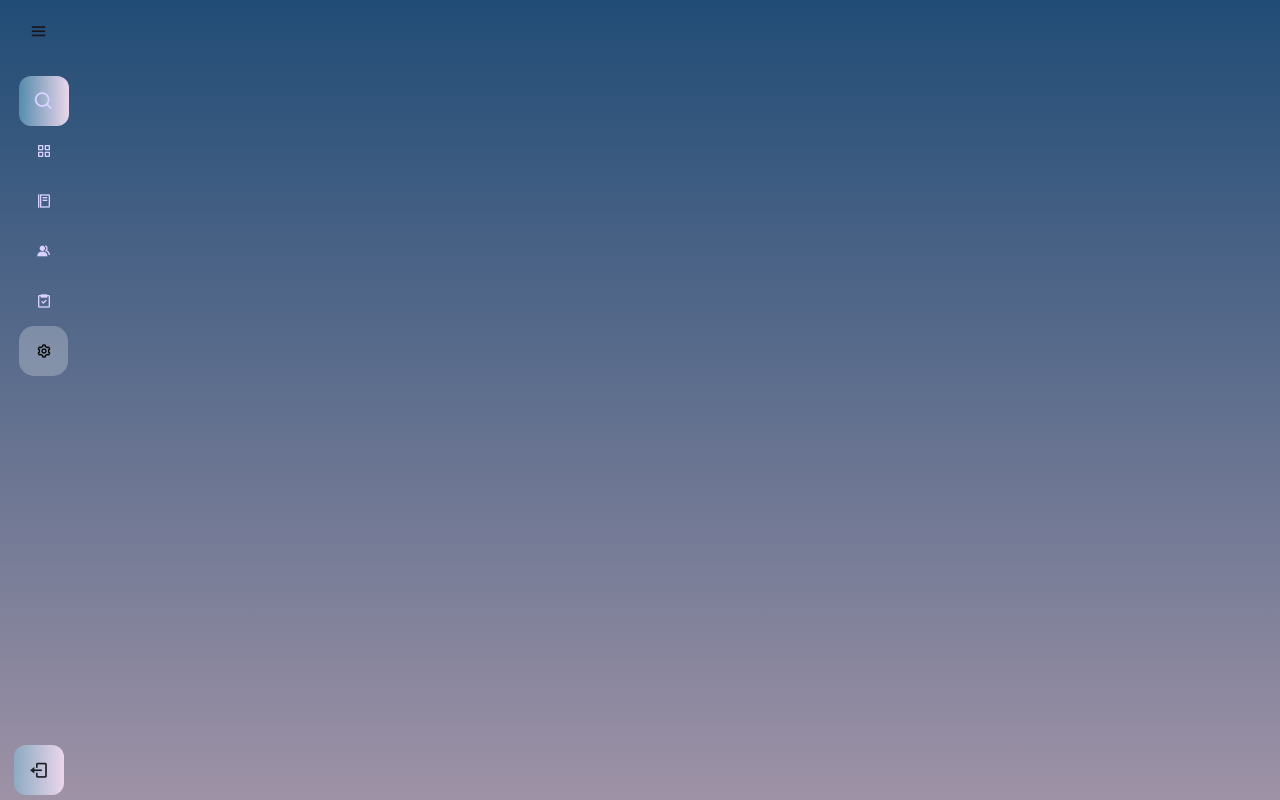
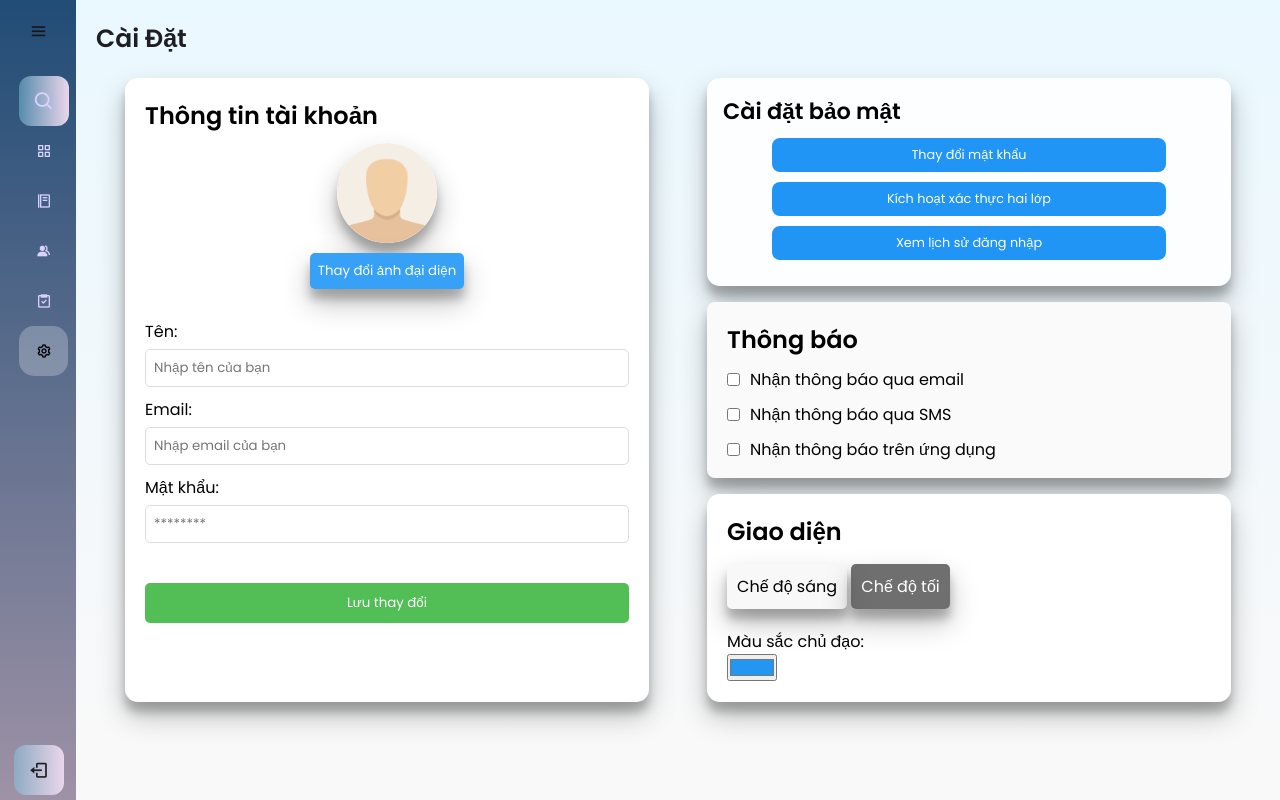
Before and after one commit to HoHuDooX/CoffeeShop, a plain HTML site: page caidat.html in a window 1280 px wide. Drawn offline with nearby package versions, Linux system fonts and the light colour scheme.

Commit message:
add setting without js

```diff
--- a/caidat.css
+++ b/caidat.css
@@ -0,0 +1,225 @@
+/* Cai dat */
+.home_content {
+  position: absolute;
+  height: 100%;
+  width: calc(100% - 76px);
+  left: 76px;
+  transition: all 0.5s ease;
+  padding: 20px;
+  overflow-y: auto;
+  background: linear-gradient(to bottom, #eaf8ff, rgb(250, 249, 249));
+}
+.home_content .text {
+  font-size: 25px;
+  font-weight: 600;
+  color: #1f1e25;
+  margin-bottom: 20px;
+  padding: 0px;
+}
+.home_content .content {
+  display: flex;
+  flex-wrap: wrap;
+  justify-content: space-around;
+}
+.home_content .account {
+  width: 45%;
+}
+.home_content .else-setting {
+  display: flex;
+  flex-direction: column;
+  width: 45%;
+}
+/* avatar */
+.avatar-wrapper {
+  display: flex;
+  flex-direction: column;
+  align-items: center;
+  margin-bottom: 20px;
+}
+
+#avatar-img {
+  width: 100px;
+  height: 100px;
+  border-radius: 50%;
+  object-fit: cover;
+  margin-bottom: 10px;
+  box-shadow: rgba(0, 0, 0, 0.25) 0px 14px 28px,
+    rgba(0, 0, 0, 0.22) 0px 10px 10px;
+}
+
+#change-avatar-btn {
+  padding: 8px;
+  background-color: #37a1f7;
+  box-shadow: rgba(0, 0, 0, 0.25) 0px 14px 28px,
+    rgba(0, 0, 0, 0.22) 0px 10px 10px;
+  color: white;
+  border: none;
+  border-radius: 5px;
+  cursor: pointer;
+}
+#change-avatar-btn:hover {
+  background-color: #5eb2f7;
+  color: rgb(255, 255, 255);
+}
+/*  */
+
+.account-info {
+  padding: 20px;
+  background-color: #ffffff;
+  border-radius: 0.8rem;
+  width: 100%;
+  box-shadow: rgba(0, 0, 0, 0.25) 0px 14px 28px,
+    rgba(0, 0, 0, 0.22) 0px 10px 10px;
+  height: 39rem;
+}
+.account-info h2 {
+  font-size: 24px;
+  margin-bottom: 10px;
+}
+.account-info form {
+  display: flex;
+  flex-direction: column;
+}
+.account-info label {
+  margin-top: 10px;
+  font-size: 16px;
+}
+.account-info input {
+  padding: 8px;
+  margin-top: 5px;
+  border-radius: 5px;
+  border: 1px solid #ddd;
+}
+.account-info button[type="submit"] {
+  margin-top: 2.5rem;
+  padding: 10px;
+  background-color: #52bf56;
+  color: white;
+  border: none;
+  border-radius: 5px;
+  cursor: pointer;
+}
+
+.account-info button:hover {
+  background-color: #80e583;
+  color: rgb(245, 241, 241);
+}
+/*  */
+.security-settings {
+  padding: 1rem;
+  background-color: #fdfeff;
+  border-radius: 0.8rem;
+  margin-top: 0;
+  width: 100%;
+  height: 13rem;
+  box-shadow: rgba(0, 0, 0, 0.25) 0px 14px 28px,
+    rgba(0, 0, 0, 0.22) 0px 10px 10px;
+}
+.security-settings h2 {
+  font-size: 1.4rem;
+  margin-bottom: 10px;
+}
+.security-settings button {
+  display: block;
+  width: 80%;
+  padding: 0.5rem;
+  margin: 10px auto;
+  background-color: #2195f5;
+  color: white;
+  border: none;
+  border-radius: 0.5rem;
+  cursor: pointer;
+  font-size: 0.8rem;
+}
+.security-settings button:hover {
+  background-color: #5eb2f7;
+  color: rgb(255, 255, 255);
+}
+/*  */
+.notification-settings {
+  padding: 20px;
+  background-color: #fafafa;
+  border-radius: 8px;
+  margin-top: 1rem;
+  box-shadow: rgba(0, 0, 0, 0.25) 0px 14px 28px,
+    rgba(0, 0, 0, 0.22) 0px 10px 10px;
+  height: 11rem;
+}
+.notification-settings h2 {
+  font-size: 24px;
+  margin-bottom: 10px;
+}
+.notification-settings label {
+  display: flex;
+  align-items: center;
+  font-size: 16px;
+  margin-top: 10px;
+}
+.notification-settings input[type="checkbox"] {
+  margin-right: 10px;
+}
+/*  */
+.appearance-settings {
+  padding: 20px;
+  background-color: #ffffff;
+  border-radius: 0.8rem;
+  margin-top: 1rem;
+  box-shadow: rgba(0, 0, 0, 0.25) 0px 14px 28px,
+    rgba(0, 0, 0, 0.22) 0px 10px 10px;
+  height: 13rem;
+}
+.appearance-settings h2 {
+  font-size: 24px;
+  margin-bottom: 10px;
+}
+.appearance-settings button {
+  padding: 10px;
+  margin: 5px 0;
+  background-color: #f8f8f8;
+  color: black;
+  border: none;
+  border-radius: 5px;
+  cursor: pointer;
+  font-size: 16px;
+  box-shadow: rgba(0, 0, 0, 0.25) 0px 14px 28px,
+    rgba(0, 0, 0, 0.22) 0px 10px 10px;
+}
+.appearance-settings button:hover {
+  background-color: #ffffff;
+}
+.appearance-settings .dark:hover {
+  background-color: #191919c2;
+}
+.appearance-settings label {
+  font-size: 16px;
+  display: block;
+  margin-top: 15px;
+}
+
+.appearance-settings .dark {
+  background-color: #434242c2;
+  color: #ffffff;
+}
+@media (max-width: 768px) {
+  .home_content .account {
+    width: 90%;
+  }
+  .home_content .else-setting {
+    margin-top: 1rem;
+    width: 90%;
+  }
+  .security-settings {
+    height: 16rem;
+  }
+  .notification-settings {
+    height: 16rem;
+  }
+  .appearance-settings {
+    height: 16rem;
+  }
+}
+@media (max-width: 360px) {
+  .security-settings {
+    height: 18rem;
+  }
+}
--- a/caidat.html
+++ b/caidat.html
@@ -30,7 +30,7 @@
       rel="stylesheet"
     />
     <script src="https://cdn.jsdelivr.net/npm/chart.js"></script>
-    <link rel="stylesheet" href="menu_dashboard.css" />
+    <link rel="stylesheet" href="caidat.css" />
     <link rel="stylesheet" href="nav.css" />
 
     <title>CoffeeShop</title>
@@ -112,5 +112,95 @@
       </div>
     </div>
     <!--  -->
+    <div class="home_content">
+      <div class="text">Cài Đặt</div>
+      <div class="content">
+        <div class="account">
+          <section class="account-info">
+            <h2>Thông tin tài khoản</h2>
+
+            <!-- Khung ảnh đại diện -->
+            <div class="avatar-wrapper">
+              <img src="./img/profile.jpg" alt="Avatar" id="avatar-img" />
+              <input
+                type="file"
+                id="avatar-input"
+                accept="image/*"
+                style="display: none"
+              />
+              <button type="button" id="change-avatar-btn">
+                Thay đổi ảnh đại diện
+              </button>
+            </div>
+
+            <!-- Thông tin tài khoản -->
+            <form>
+              <label for="name">Tên:</label>
+              <input
+                type="text"
+                id="name"
+                name="name"
+                placeholder="Nhập tên của bạn"
+              />
+
+              <label for="email">Email:</label>
+              <input
+                type="email"
+                id="email"
+                name="email"
+                placeholder="Nhập email của bạn"
+              />
+
+              <label for="password">Mật khẩu:</label>
+              <input
+                type="password"
+                id="password"
+                name="password"
+                placeholder="********"
+              />
+
+              <button type="submit">Lưu thay đổi</button>
+            </form>
+          </section>
+        </div>
+
+        <div class="else-setting">
+          <section class="security-settings">
+            <h2>Cài đặt bảo mật</h2>
+            <button>Thay đổi mật khẩu</button>
+            <button>Kích hoạt xác thực hai lớp</button>
+            <button>Xem lịch sử đăng nhập</button>
+          </section>
+          <section class="notification-settings">
+            <h2>Thông báo</h2>
+            <label>
+              <input type="checkbox" name="email_notifications" />
+              Nhận thông báo qua email
+            </label>
+            <label>
+              <input type="checkbox" name="sms_notifications" />
+              Nhận thông báo qua SMS
+            </label>
+            <label>
+              <input type="checkbox" name="app_notifications" />
+              Nhận thông báo trên ứng dụng
+            </label>
+          </section>
+          <section class="appearance-settings">
+            <h2>Giao diện</h2>
+            <button>Chế độ sáng</button>
+            <button class="dark">Chế độ tối</button>
+            <label for="theme-color">Màu sắc chủ đạo:</label>
+            <input
+              type="color"
+              id="theme-color"
+              name="theme-color"
+              value="#2196F3"
+            />
+          </section>
+        </div>
+      </div>
+    </div>
+    <script src="caidat.js"></script>
   </body>
 </html>
--- /dev/null
+++ b/caidat.js
@@ -0,0 +1,10 @@
+let btn = document.querySelector("#btn");
+let sidebar = document.querySelector(".sidebar");
+let searchBtn = document.querySelector(".bx-search");
+
+btn.onclick = function () {
+  sidebar.classList.toggle("active");
+};
+searchBtn.onclick = function () {
+  sidebar.classList.toggle("active");
+};
--- a/nav.css
+++ b/nav.css
@@ -231,7 +231,6 @@ body {
   width: calc(100% - 240px);
   left: 240px;
 }
-
 .sidebar.active .profile_content .profile {
   background: linear-gradient(to right, #7fc8e27a, #ebd6eb);
 }
```
Also changed, not shown: calam.html (+1 -1 lines).
